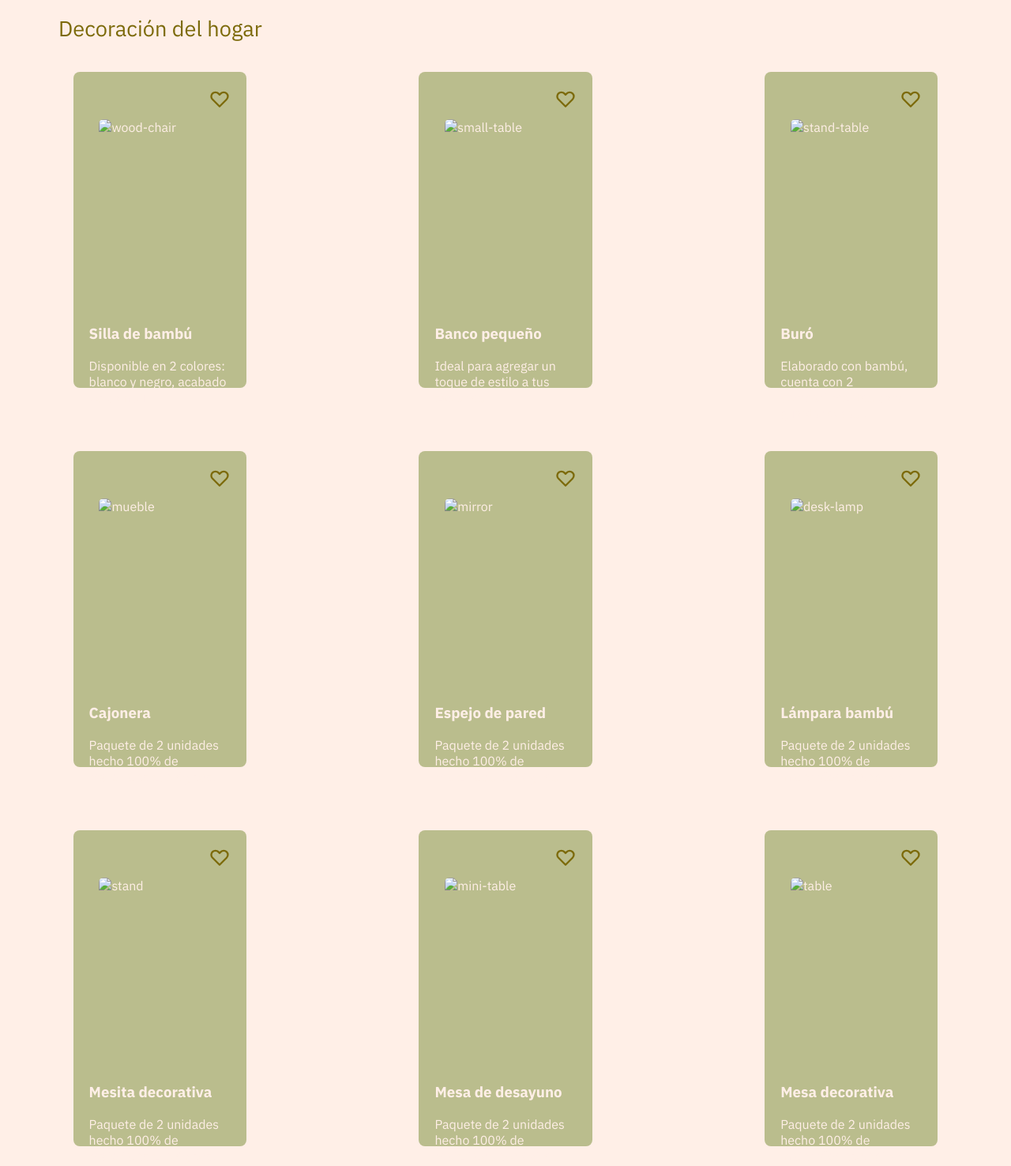
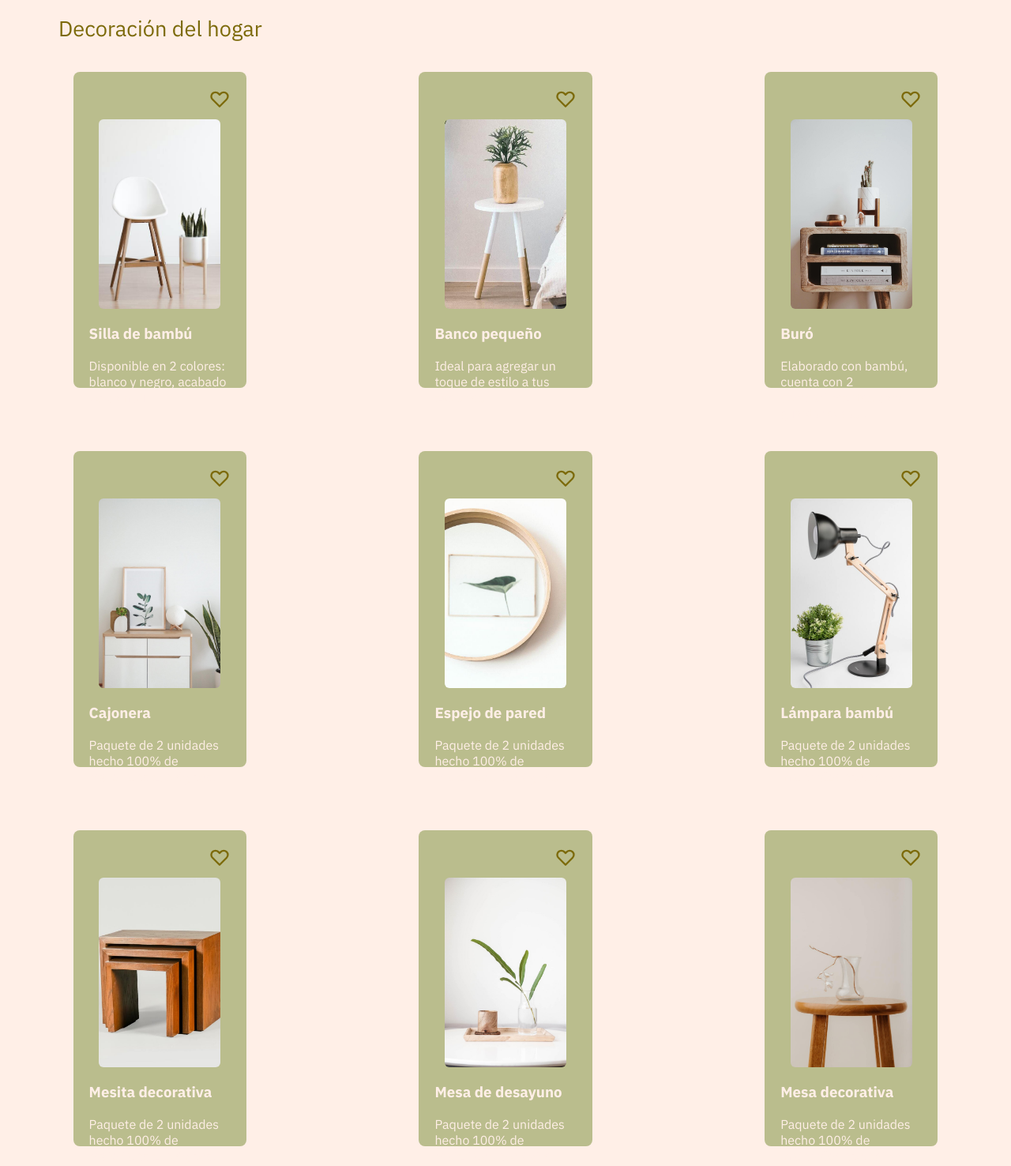
Before and after one commit to Santipa21/Curso-de-Fundamentos-de-Sass, a plain HTML site: page index.html in a window 1280 px wide. Shown: the part 1985-3461 px from the top of the page at 79% size. Drawn offline with nearby package versions, Linux system fonts and the light colour scheme; files that its build step writes are made by us from their sources; the site is published under a folder, as on GitHub Pages, so addresses that start at the root find nothing.

Commit message:
feat: images direction

```diff
--- a/index.html
+++ b/index.html
@@ -50,7 +50,7 @@
                         <div class="icon"><svg width="36" height="36" viewBox="0 0 24 24" fill="none" xmlns="http://www.w3.org/2000/svg">
                             <path d="M3.34255 7.7779C3.5687 7.23194 3.90017 6.73586 4.31804 6.31799C4.7359 5.90012 5.23198 5.56865 5.77795 5.3425C6.32392 5.11635 6.90909 4.99995 7.50004 4.99995C8.09099 4.99995 8.67616 5.11635 9.22213 5.3425C9.7681 5.56865 10.2642 5.90012 10.682 6.31799L12 7.63599L13.318 6.31799C14.162 5.47407 15.3066 4.99997 16.5 4.99997C17.6935 4.99997 18.8381 5.47407 19.682 6.31799C20.526 7.16191 21.0001 8.30651 21.0001 9.49999C21.0001 10.6935 20.526 11.8381 19.682 12.682L12 20.364L4.31804 12.682C3.90017 12.2641 3.5687 11.7681 3.34255 11.2221C3.1164 10.6761 3 10.0909 3 9.49999C3 8.90904 3.1164 8.32387 3.34255 7.7779Z" stroke="#7C6A0A" stroke-width="2" stroke-linecap="round" stroke-linejoin="round"/>
                             </svg></div>
-                            <div class="product-image"><img src="/assets/img/products/toothbrush.jpg" alt="toothbrush"></div>
+                            <div class="product-image"><img src="./assets/img/products/toothbrush.jpg" alt="toothbrush"></div>
                             <h3>Cepillo de bambú</h3>
                             <p>Paquete de 2 unidades hecho 100% de materiales ecológicos.</p>
                     </div>
@@ -58,7 +58,7 @@
                         <div class="icon"><svg width="36" height="36" viewBox="0 0 24 24" fill="none" xmlns="http://www.w3.org/2000/svg">
                             <path d="M3.34255 7.7779C3.5687 7.23194 3.90017 6.73586 4.31804 6.31799C4.7359 5.90012 5.23198 5.56865 5.77795 5.3425C6.32392 5.11635 6.90909 4.99995 7.50004 4.99995C8.09099 4.99995 8.67616 5.11635 9.22213 5.3425C9.7681 5.56865 10.2642 5.90012 10.682 6.31799L12 7.63599L13.318 6.31799C14.162 5.47407 15.3066 4.99997 16.5 4.99997C17.6935 4.99997 18.8381 5.47407 19.682 6.31799C20.526 7.16191 21.0001 8.30651 21.0001 9.49999C21.0001 10.6935 20.526 11.8381 19.682 12.682L12 20.364L4.31804 12.682C3.90017 12.2641 3.5687 11.7681 3.34255 11.2221C3.1164 10.6761 3 10.0909 3 9.49999C3 8.90904 3.1164 8.32387 3.34255 7.7779Z" stroke="#7C6A0A" stroke-width="2" stroke-linecap="round" stroke-linejoin="round"/>
                             </svg></div>
-                            <div class="product-image"><img src="/assets/img/products/hand-cream.jpeg" alt="hand-cream"></div>
+                            <div class="product-image"><img src="./assets/img/products/hand-cream.jpeg" alt="hand-cream"></div>
                             <h3>Crema para manos</h3>
                             <p> Crema hidratante con eucalipto ayuda al cuidado de la piel.</p>
                     </div>
@@ -66,7 +66,7 @@
                         <div class="icon"><svg width="36" height="36" viewBox="0 0 24 24" fill="none" xmlns="http://www.w3.org/2000/svg">
                             <path d="M3.34255 7.7779C3.5687 7.23194 3.90017 6.73586 4.31804 6.31799C4.7359 5.90012 5.23198 5.56865 5.77795 5.3425C6.32392 5.11635 6.90909 4.99995 7.50004 4.99995C8.09099 4.99995 8.67616 5.11635 9.22213 5.3425C9.7681 5.56865 10.2642 5.90012 10.682 6.31799L12 7.63599L13.318 6.31799C14.162 5.47407 15.3066 4.99997 16.5 4.99997C17.6935 4.99997 18.8381 5.47407 19.682 6.31799C20.526 7.16191 21.0001 8.30651 21.0001 9.49999C21.0001 10.6935 20.526 11.8381 19.682 12.682L12 20.364L4.31804 12.682C3.90017 12.2641 3.5687 11.7681 3.34255 11.2221C3.1164 10.6761 3 10.0909 3 9.49999C3 8.90904 3.1164 8.32387 3.34255 7.7779Z" stroke="#7C6A0A" stroke-width="2" stroke-linecap="round" stroke-linejoin="round"/>
                             </svg></div>
-                            <div class="product-image"><img src="/assets/img/products/serum.jpg" alt="serum"></div>
+                            <div class="product-image"><img src="./assets/img/products/serum.jpg" alt="serum"></div>
                             <h3>Serum hidratante </h3>
                             <p>Sérum hecho a base de extractos naturales y ácido hialurónico.</p>
                     </div>
@@ -74,7 +74,7 @@
                         <div class="icon"><svg width="36" height="36" viewBox="0 0 24 24" fill="none" xmlns="http://www.w3.org/2000/svg">
                             <path d="M3.34255 7.7779C3.5687 7.23194 3.90017 6.73586 4.31804 6.31799C4.7359 5.90012 5.23198 5.56865 5.77795 5.3425C6.32392 5.11635 6.90909 4.99995 7.50004 4.99995C8.09099 4.99995 8.67616 5.11635 9.22213 5.3425C9.7681 5.56865 10.2642 5.90012 10.682 6.31799L12 7.63599L13.318 6.31799C14.162 5.47407 15.3066 4.99997 16.5 4.99997C17.6935 4.99997 18.8381 5.47407 19.682 6.31799C20.526 7.16191 21.0001 8.30651 21.0001 9.49999C21.0001 10.6935 20.526 11.8381 19.682 12.682L12 20.364L4.31804 12.682C3.90017 12.2641 3.5687 11.7681 3.34255 11.2221C3.1164 10.6761 3 10.0909 3 9.49999C3 8.90904 3.1164 8.32387 3.34255 7.7779Z" stroke="#7C6A0A" stroke-width="2" stroke-linecap="round" stroke-linejoin="round"/>
                             </svg></div>
-                            <div class="product-image"><img src="/assets/img/products/organic-kit.jpg" alt="organic-kit"></div>
+                            <div class="product-image"><img src="./assets/img/products/organic-kit.jpg" alt="organic-kit"></div>
                             <h3>Kit de viaje</h3>
                             <p> Incluye peine y cepillo de bambú, jabón orgánico de eucalipto y shampoo tamaño de viaje.</p>
                     </div>
@@ -82,7 +82,7 @@
                         <div class="icon"><svg width="36" height="36" viewBox="0 0 24 24" fill="none" xmlns="http://www.w3.org/2000/svg">
                             <path d="M3.34255 7.7779C3.5687 7.23194 3.90017 6.73586 4.31804 6.31799C4.7359 5.90012 5.23198 5.56865 5.77795 5.3425C6.32392 5.11635 6.90909 4.99995 7.50004 4.99995C8.09099 4.99995 8.67616 5.11635 9.22213 5.3425C9.7681 5.56865 10.2642 5.90012 10.682 6.31799L12 7.63599L13.318 6.31799C14.162 5.47407 15.3066 4.99997 16.5 4.99997C17.6935 4.99997 18.8381 5.47407 19.682 6.31799C20.526 7.16191 21.0001 8.30651 21.0001 9.49999C21.0001 10.6935 20.526 11.8381 19.682 12.682L12 20.364L4.31804 12.682C3.90017 12.2641 3.5687 11.7681 3.34255 11.2221C3.1164 10.6761 3 10.0909 3 9.49999C3 8.90904 3.1164 8.32387 3.34255 7.7779Z" stroke="#7C6A0A" stroke-width="2" stroke-linecap="round" stroke-linejoin="round"/>
                             </svg></div>
-                            <div class="product-image"><img src="/assets/img/products/organic-soap.jpg" alt="organic-soap"></div>
+                            <div class="product-image"><img src="./assets/img/products/organic-soap.jpg" alt="organic-soap"></div>
                             <h3>Set de jabones </h3>
                             <p> Paquete de 2 unidades jabón de carbón activado con coco.</p>
                     </div>
@@ -90,7 +90,7 @@
                         <div class="icon"><svg width="36" height="36" viewBox="0 0 24 24" fill="none" xmlns="http://www.w3.org/2000/svg">
                             <path d="M3.34255 7.7779C3.5687 7.23194 3.90017 6.73586 4.31804 6.31799C4.7359 5.90012 5.23198 5.56865 5.77795 5.3425C6.32392 5.11635 6.90909 4.99995 7.50004 4.99995C8.09099 4.99995 8.67616 5.11635 9.22213 5.3425C9.7681 5.56865 10.2642 5.90012 10.682 6.31799L12 7.63599L13.318 6.31799C14.162 5.47407 15.3066 4.99997 16.5 4.99997C17.6935 4.99997 18.8381 5.47407 19.682 6.31799C20.526 7.16191 21.0001 8.30651 21.0001 9.49999C21.0001 10.6935 20.526 11.8381 19.682 12.682L12 20.364L4.31804 12.682C3.90017 12.2641 3.5687 11.7681 3.34255 11.2221C3.1164 10.6761 3 10.0909 3 9.49999C3 8.90904 3.1164 8.32387 3.34255 7.7779Z" stroke="#7C6A0A" stroke-width="2" stroke-linecap="round" stroke-linejoin="round"/>
                             </svg></div>
-                            <div class="product-image"><img src="/assets/img/products/guasha-kit.jpg" alt="guasha-kit"></div>
+                            <div class="product-image"><img src="./assets/img/products/guasha-kit.jpg" alt="guasha-kit"></div>
                             <h3>Kit de skincare</h3>
                             <p> Incluye 2 rodillos y una gua sha.</p>
                     </div>
@@ -103,7 +103,7 @@
                         <div class="icon"><svg width="36" height="36" viewBox="0 0 24 24" fill="none" xmlns="http://www.w3.org/2000/svg">
                             <path d="M3.34255 7.7779C3.5687 7.23194 3.90017 6.73586 4.31804 6.31799C4.7359 5.90012 5.23198 5.56865 5.77795 5.3425C6.32392 5.11635 6.90909 4.99995 7.50004 4.99995C8.09099 4.99995 8.67616 5.11635 9.22213 5.3425C9.7681 5.56865 10.2642 5.90012 10.682 6.31799L12 7.63599L13.318 6.31799C14.162 5.47407 15.3066 4.99997 16.5 4.99997C17.6935 4.99997 18.8381 5.47407 19.682 6.31799C20.526 7.16191 21.0001 8.30651 21.0001 9.49999C21.0001 10.6935 20.526 11.8381 19.682 12.682L12 20.364L4.31804 12.682C3.90017 12.2641 3.5687 11.7681 3.34255 11.2221C3.1164 10.6761 3 10.0909 3 9.49999C3 8.90904 3.1164 8.32387 3.34255 7.7779Z" stroke="#7C6A0A" stroke-width="2" stroke-linecap="round" stroke-linejoin="round"/>
                             </svg></div>
-                            <div class="product-image"><img src="/assets/img/furniture/wood-chair.jpg" alt="wood-chair"></div>
+                            <div class="product-image"><img src="./assets/img/furniture/wood-chair.jpg" alt="wood-chair"></div>
                             <h3>Silla de bambú</h3>
                             <p>  Disponible en 2 colores: blanco y negro, acabado de bambú.</p>
                     </div>
@@ -111,7 +111,7 @@
                         <div class="icon"><svg width="36" height="36" viewBox="0 0 24 24" fill="none" xmlns="http://www.w3.org/2000/svg">
                             <path d="M3.34255 7.7779C3.5687 7.23194 3.90017 6.73586 4.31804 6.31799C4.7359 5.90012 5.23198 5.56865 5.77795 5.3425C6.32392 5.11635 6.90909 4.99995 7.50004 4.99995C8.09099 4.99995 8.67616 5.11635 9.22213 5.3425C9.7681 5.56865 10.2642 5.90012 10.682 6.31799L12 7.63599L13.318 6.31799C14.162 5.47407 15.3066 4.99997 16.5 4.99997C17.6935 4.99997 18.8381 5.47407 19.682 6.31799C20.526 7.16191 21.0001 8.30651 21.0001 9.49999C21.0001 10.6935 20.526 11.8381 19.682 12.682L12 20.364L4.31804 12.682C3.90017 12.2641 3.5687 11.7681 3.34255 11.2221C3.1164 10.6761 3 10.0909 3 9.49999C3 8.90904 3.1164 8.32387 3.34255 7.7779Z" stroke="#7C6A0A" stroke-width="2" stroke-linecap="round" stroke-linejoin="round"/>
                             </svg></div>
-                            <div class="product-image"><img src="/assets/img/furniture/small-table.jpeg" alt="small-table"></div>
+                            <div class="product-image"><img src="./assets/img/furniture/small-table.jpeg" alt="small-table"></div>
                             <h3>Banco pequeño</h3>
                             <p> Ideal para agregar un toque de estilo a tus espacios.</p>
                     </div>
@@ -119,7 +119,7 @@
                         <div class="icon"><svg width="36" height="36" viewBox="0 0 24 24" fill="none" xmlns="http://www.w3.org/2000/svg">
                             <path d="M3.34255 7.7779C3.5687 7.23194 3.90017 6.73586 4.31804 6.31799C4.7359 5.90012 5.23198 5.56865 5.77795 5.3425C6.32392 5.11635 6.90909 4.99995 7.50004 4.99995C8.09099 4.99995 8.67616 5.11635 9.22213 5.3425C9.7681 5.56865 10.2642 5.90012 10.682 6.31799L12 7.63599L13.318 6.31799C14.162 5.47407 15.3066 4.99997 16.5 4.99997C17.6935 4.99997 18.8381 5.47407 19.682 6.31799C20.526 7.16191 21.0001 8.30651 21.0001 9.49999C21.0001 10.6935 20.526 11.8381 19.682 12.682L12 20.364L4.31804 12.682C3.90017 12.2641 3.5687 11.7681 3.34255 11.2221C3.1164 10.6761 3 10.0909 3 9.49999C3 8.90904 3.1164 8.32387 3.34255 7.7779Z" stroke="#7C6A0A" stroke-width="2" stroke-linecap="round" stroke-linejoin="round"/>
                             </svg></div>
-                            <div class="product-image"><img src="/assets/img/furniture/stand-table.jpg" alt="stand-table"></div>
+                            <div class="product-image"><img src="./assets/img/furniture/stand-table.jpg" alt="stand-table"></div>
                             <h3>Buró </h3>
                             <p>Elaborado con bambú, cuenta con 2 compartimentos para guardar cosas .</p>
                     </div>
@@ -127,7 +127,7 @@
                         <div class="icon"><svg width="36" height="36" viewBox="0 0 24 24" fill="none" xmlns="http://www.w3.org/2000/svg">
                             <path d="M3.34255 7.7779C3.5687 7.23194 3.90017 6.73586 4.31804 6.31799C4.7359 5.90012 5.23198 5.56865 5.77795 5.3425C6.32392 5.11635 6.90909 4.99995 7.50004 4.99995C8.09099 4.99995 8.67616 5.11635 9.22213 5.3425C9.7681 5.56865 10.2642 5.90012 10.682 6.31799L12 7.63599L13.318 6.31799C14.162 5.47407 15.3066 4.99997 16.5 4.99997C17.6935 4.99997 18.8381 5.47407 19.682 6.31799C20.526 7.16191 21.0001 8.30651 21.0001 9.49999C21.0001 10.6935 20.526 11.8381 19.682 12.682L12 20.364L4.31804 12.682C3.90017 12.2641 3.5687 11.7681 3.34255 11.2221C3.1164 10.6761 3 10.0909 3 9.49999C3 8.90904 3.1164 8.32387 3.34255 7.7779Z" stroke="#7C6A0A" stroke-width="2" stroke-linecap="round" stroke-linejoin="round"/>
                             </svg></div>
-                            <div class="product-image"><img src="/assets/img/furniture/mueble.jpg" alt="mueble"></div>
+                            <div class="product-image"><img src="./assets/img/furniture/mueble.jpg" alt="mueble"></div>
                             <h3>Cajonera</h3>
                             <p>
                                 Paquete de 2 unidades hecho 100% de materiales ecológicos.</p>
@@ -136,7 +136,7 @@
                         <div class="icon"><svg width="36" height="36" viewBox="0 0 24 24" fill="none" xmlns="http://www.w3.org/2000/svg">
                             <path d="M3.34255 7.7779C3.5687 7.23194 3.90017 6.73586 4.31804 6.31799C4.7359 5.90012 5.23198 5.56865 5.77795 5.3425C6.32392 5.11635 6.90909 4.99995 7.50004 4.99995C8.09099 4.99995 8.67616 5.11635 9.22213 5.3425C9.7681 5.56865 10.2642 5.90012 10.682 6.31799L12 7.63599L13.318 6.31799C14.162 5.47407 15.3066 4.99997 16.5 4.99997C17.6935 4.99997 18.8381 5.47407 19.682 6.31799C20.526 7.16191 21.0001 8.30651 21.0001 9.49999C21.0001 10.6935 20.526 11.8381 19.682 12.682L12 20.364L4.31804 12.682C3.90017 12.2641 3.5687 11.7681 3.34255 11.2221C3.1164 10.6761 3 10.0909 3 9.49999C3 8.90904 3.1164 8.32387 3.34255 7.7779Z" stroke="#7C6A0A" stroke-width="2" stroke-linecap="round" stroke-linejoin="round"/>
                             </svg></div>
-                            <div class="product-image"><img src="/assets/img/furniture/mirror.jpg" alt="mirror"></div>
+                            <div class="product-image"><img src="./assets/img/furniture/mirror.jpg" alt="mirror"></div>
                             <h3>Espejo de pared </h3>
                             <p>Paquete de 2 unidades hecho 100% de materiales ecológicos.</p>
                     </div>
@@ -144,7 +144,7 @@
                         <div class="icon"><svg width="36" height="36" viewBox="0 0 24 24" fill="none" xmlns="http://www.w3.org/2000/svg">
                             <path d="M3.34255 7.7779C3.5687 7.23194 3.90017 6.73586 4.31804 6.31799C4.7359 5.90012 5.23198 5.56865 5.77795 5.3425C6.32392 5.11635 6.90909 4.99995 7.50004 4.99995C8.09099 4.99995 8.67616 5.11635 9.22213 5.3425C9.7681 5.56865 10.2642 5.90012 10.682 6.31799L12 7.63599L13.318 6.31799C14.162 5.47407 15.3066 4.99997 16.5 4.99997C17.6935 4.99997 18.8381 5.47407 19.682 6.31799C20.526 7.16191 21.0001 8.30651 21.0001 9.49999C21.0001 10.6935 20.526 11.8381 19.682 12.682L12 20.364L4.31804 12.682C3.90017 12.2641 3.5687 11.7681 3.34255 11.2221C3.1164 10.6761 3 10.0909 3 9.49999C3 8.90904 3.1164 8.32387 3.34255 7.7779Z" stroke="#7C6A0A" stroke-width="2" stroke-linecap="round" stroke-linejoin="round"/>
                             </svg></div>
-                            <div class="product-image"><img src="/assets/img/furniture/desk-lamp.jpg" alt="desk-lamp"></div>
+                            <div class="product-image"><img src="./assets/img/furniture/desk-lamp.jpg" alt="desk-lamp"></div>
                             <h3>Lámpara bambú </h3>
                             <p>Paquete de 2 unidades hecho 100% de materiales ecológicos.</p>
                     </div>
@@ -152,7 +152,7 @@
                         <div class="icon"><svg width="36" height="36" viewBox="0 0 24 24" fill="none" xmlns="http://www.w3.org/2000/svg">
                             <path d="M3.34255 7.7779C3.5687 7.23194 3.90017 6.73586 4.31804 6.31799C4.7359 5.90012 5.23198 5.56865 5.77795 5.3425C6.32392 5.11635 6.90909 4.99995 7.50004 4.99995C8.09099 4.99995 8.67616 5.11635 9.22213 5.3425C9.7681 5.56865 10.2642 5.90012 10.682 6.31799L12 7.63599L13.318 6.31799C14.162 5.47407 15.3066 4.99997 16.5 4.99997C17.6935 4.99997 18.8381 5.47407 19.682 6.31799C20.526 7.16191 21.0001 8.30651 21.0001 9.49999C21.0001 10.6935 20.526 11.8381 19.682 12.682L12 20.364L4.31804 12.682C3.90017 12.2641 3.5687 11.7681 3.34255 11.2221C3.1164 10.6761 3 10.0909 3 9.49999C3 8.90904 3.1164 8.32387 3.34255 7.7779Z" stroke="#7C6A0A" stroke-width="2" stroke-linecap="round" stroke-linejoin="round"/>
                             </svg></div>
-                            <div class="product-image"><img src="/assets/img/furniture/stand.jpg" alt="stand"></div>
+                            <div class="product-image"><img src="./assets/img/furniture/stand.jpg" alt="stand"></div>
                             <h3>Mesita decorativa</h3>
                             <p>
                                 Paquete de 2 unidades hecho 100% de materiales ecológicos.</p>
@@ -161,7 +161,7 @@
                         <div class="icon"><svg width="36" height="36" viewBox="0 0 24 24" fill="none" xmlns="http://www.w3.org/2000/svg">
                             <path d="M3.34255 7.7779C3.5687 7.23194 3.90017 6.73586 4.31804 6.31799C4.7359 5.90012 5.23198 5.56865 5.77795 5.3425C6.32392 5.11635 6.90909 4.99995 7.50004 4.99995C8.09099 4.99995 8.67616 5.11635 9.22213 5.3425C9.7681 5.56865 10.2642 5.90012 10.682 6.31799L12 7.63599L13.318 6.31799C14.162 5.47407 15.3066 4.99997 16.5 4.99997C17.6935 4.99997 18.8381 5.47407 19.682 6.31799C20.526 7.16191 21.0001 8.30651 21.0001 9.49999C21.0001 10.6935 20.526 11.8381 19.682 12.682L12 20.364L4.31804 12.682C3.90017 12.2641 3.5687 11.7681 3.34255 11.2221C3.1164 10.6761 3 10.0909 3 9.49999C3 8.90904 3.1164 8.32387 3.34255 7.7779Z" stroke="#7C6A0A" stroke-width="2" stroke-linecap="round" stroke-linejoin="round"/>
                             </svg></div>
-                            <div class="product-image"><img src="/assets/img/furniture/mini-table.jpg" alt="mini-table"></div>
+                            <div class="product-image"><img src="./assets/img/furniture/mini-table.jpg" alt="mini-table"></div>
                             <h3>Mesa de desayuno </h3>
                             <p>Paquete de 2 unidades hecho 100% de materiales ecológicos.</p>
                     </div>
@@ -169,7 +169,7 @@
                         <div class="icon"><svg width="36" height="36" viewBox="0 0 24 24" fill="none" xmlns="http://www.w3.org/2000/svg">
                             <path d="M3.34255 7.7779C3.5687 7.23194 3.90017 6.73586 4.31804 6.31799C4.7359 5.90012 5.23198 5.56865 5.77795 5.3425C6.32392 5.11635 6.90909 4.99995 7.50004 4.99995C8.09099 4.99995 8.67616 5.11635 9.22213 5.3425C9.7681 5.56865 10.2642 5.90012 10.682 6.31799L12 7.63599L13.318 6.31799C14.162 5.47407 15.3066 4.99997 16.5 4.99997C17.6935 4.99997 18.8381 5.47407 19.682 6.31799C20.526 7.16191 21.0001 8.30651 21.0001 9.49999C21.0001 10.6935 20.526 11.8381 19.682 12.682L12 20.364L4.31804 12.682C3.90017 12.2641 3.5687 11.7681 3.34255 11.2221C3.1164 10.6761 3 10.0909 3 9.49999C3 8.90904 3.1164 8.32387 3.34255 7.7779Z" stroke="#7C6A0A" stroke-width="2" stroke-linecap="round" stroke-linejoin="round"/>
                             </svg></div>
-                            <div class="product-image"><img src="/assets/img/furniture/table.jpg" alt="table"></div>
+                            <div class="product-image"><img src="./assets/img/furniture/table.jpg" alt="table"></div>
                             <h3>Mesa decorativa </h3>
                             <p>Paquete de 2 unidades hecho 100% de materiales ecológicos.</p>
                     </div>
```
